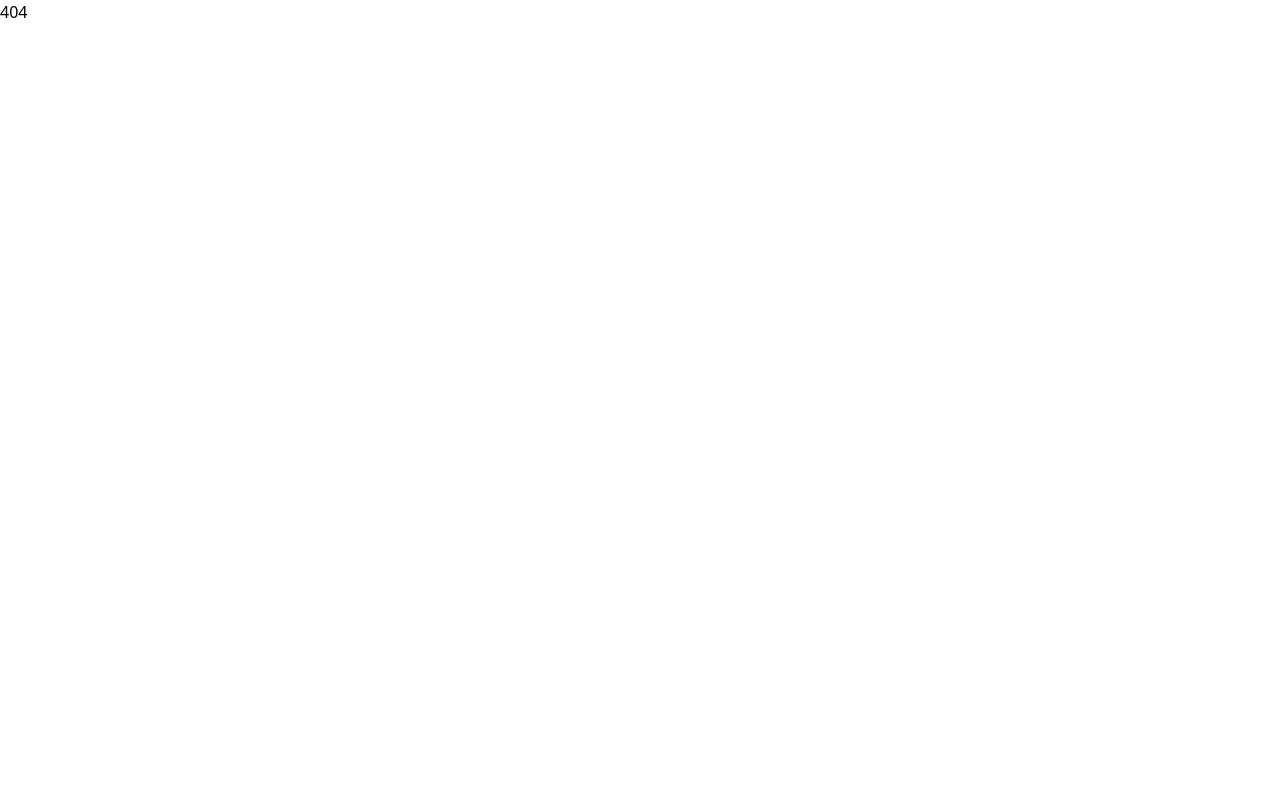
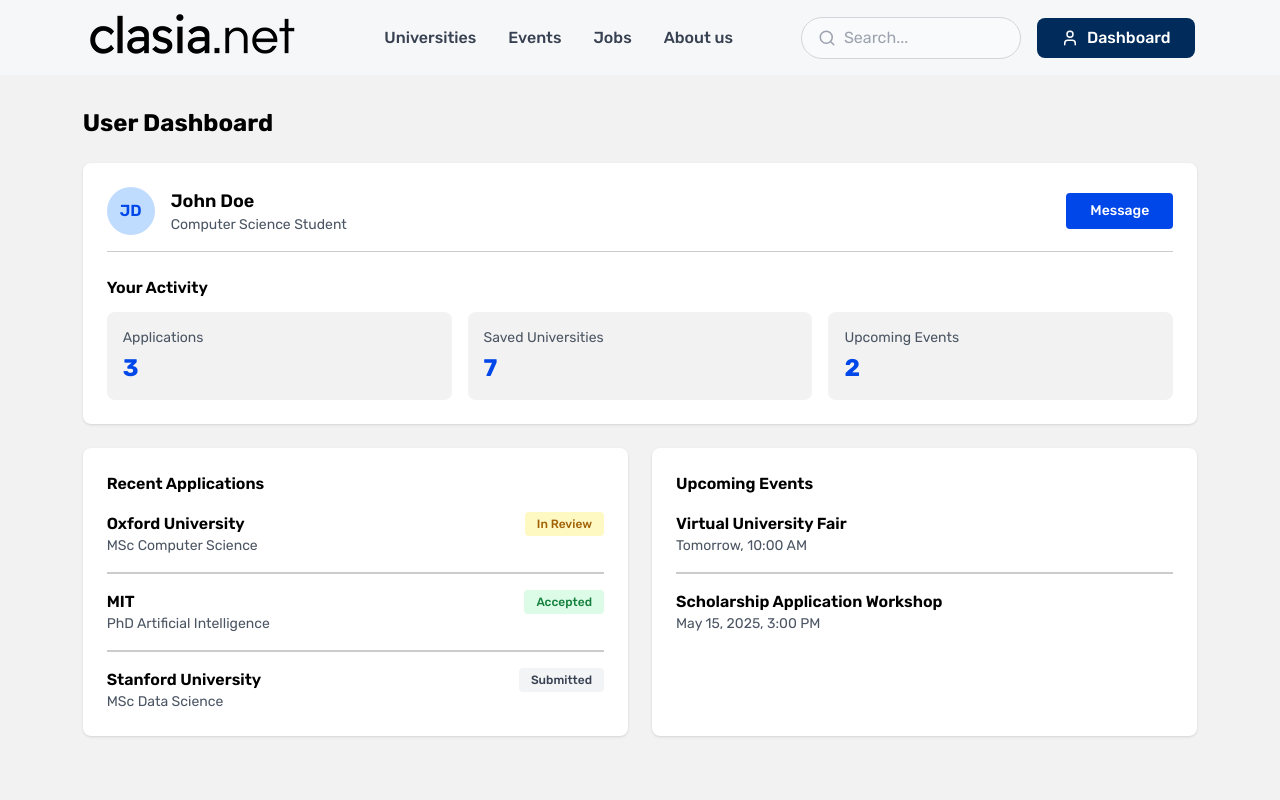
Before and after one commit to Sanjida-Khanam778/hugo-landing-page, a React (Vite) app: page /user in a window 1280 px wide. Before the commit this address had no page. Shown: the top 800 px of the page. Built offline with nearby package versions, Linux system fonts and the light colour scheme.

Commit message:
user dashboard created

```diff
--- a/src/Pages/UserDashboard/UserDashboard.jsx
+++ b/src/Pages/UserDashboard/UserDashboard.jsx
@@ -1,55 +1,58 @@
-import React from 'react';
+import React from "react";
 
 export default function UserDashboard() {
   return (
-    <div className="min-h-screen bg-gray-100 p-8">
-      <div className="max-w-4xl mx-auto">
+    <div className="min-h-screen bg-base p-8">
+      <div className="w-11/12 mx-auto">
         {/* Header */}
         <h1 className="text-2xl font-bold mb-6">User Dashboard</h1>
 
+        <div className="bg-white p-6 mb-6 rounded-lg shadow">
           {/* Profile Section */}
-        <div className="bg-white rounded-lg shadow p-6 mb-6">
+          <div className=" border-b border-[#CCCCCC] pb-4">
             <div className="flex items-center justify-between">
               <div className="flex items-center gap-4">
-              <div className="w-12 h-12 bg-blue-100 rounded-full flex items-center justify-center text-blue-600 font-semibold">
+                <div className="w-12 h-12 bg-[#BFDBFE] rounded-full flex items-center justify-center text-blue font-semibold">
                   JD
                 </div>
                 <div>
                   <h2 className="font-semibold text-lg">John Doe</h2>
-                <p className="text-gray-600 text-sm">Computer Science Student</p>
+                  <p className="text-gray-600 text-sm">
+                    Computer Science Student
+                  </p>
                 </div>
               </div>
-            <button className="bg-blue-600 text-white px-6 py-2 rounded text-sm font-medium hover:bg-blue-700">
+              <button className="bg-blue text-white px-6 py-2 rounded text-sm font-medium hover:bg-blue-700">
                 Message
               </button>
             </div>
           </div>
 
           {/* Your Activity Section */}
-        <div className="mb-6">
+          <div className="mt-6">
             <h3 className="font-semibold mb-3">Your Activity</h3>
             <div className="grid grid-cols-3 gap-4">
-            <div className="bg-white rounded-lg shadow p-4">
+              <div className="bg-base rounded-lg  p-4">
                 <p className="text-gray-600 text-sm mb-1">Applications</p>
-              <p className="text-blue-600 text-2xl font-bold">3</p>
+                <p className="text-blue  text-2xl font-bold">3</p>
               </div>
-            <div className="bg-white rounded-lg shadow p-4">
+              <div className="bg-base rounded-lg  p-4">
                 <p className="text-gray-600 text-sm mb-1">Saved Universities</p>
-              <p className="text-blue-600 text-2xl font-bold">7</p>
+                <p className="text-blue  text-2xl font-bold">7</p>
               </div>
-            <div className="bg-white rounded-lg shadow p-4">
+              <div className="bg-base rounded-lg  p-4">
                 <p className="text-gray-600 text-sm mb-1">Upcoming Events</p>
-              <p className="text-blue-600 text-2xl font-bold">2</p>
+                <p className="text-blue  text-2xl font-bold">2</p>
               </div>
             </div>
           </div>
-
+        </div>
         {/* Main Content Grid */}
         <div className="grid grid-cols-2 gap-6">
           {/* Recent Applications */}
           <div className="bg-white rounded-lg shadow p-6">
             <h3 className="font-semibold mb-4">Recent Applications</h3>
-            <div className="space-y-4">
+            <div className="space-y-4 divide-y-2 divide-[#CCCCCC]">
               <div className="flex justify-between items-start">
                 <div>
                   <h4 className="font-semibold">Oxford University</h4>
@@ -60,17 +63,19 @@ export default function UserDashboard() {
                 </span>
               </div>
 
-              <div className="flex justify-between items-start">
+              <div className="flex justify-between items-start pt-4">
                 <div>
                   <h4 className="font-semibold">MIT</h4>
-                  <p className="text-gray-600 text-sm">PhD Artificial Intelligence</p>
+                  <p className="text-gray-600 text-sm">
+                    PhD Artificial Intelligence
+                  </p>
                 </div>
                 <span className="bg-green-100 text-green-700 text-xs px-3 py-1 rounded font-medium">
                   Accepted
                 </span>
               </div>
 
-              <div className="flex justify-between items-start">
+              <div className="flex justify-between items-start pt-4">
                 <div>
                   <h4 className="font-semibold">Stanford University</h4>
                   <p className="text-gray-600 text-sm">MSc Data Science</p>
@@ -85,14 +90,16 @@ export default function UserDashboard() {
           {/* Upcoming Events */}
           <div className="bg-white rounded-lg shadow p-6">
             <h3 className="font-semibold mb-4">Upcoming Events</h3>
-            <div className="space-y-4">
+            <div className="space-y-4 divide-y-2 divide-[#CCCCCC]">
               <div>
                 <h4 className="font-semibold">Virtual University Fair</h4>
                 <p className="text-gray-600 text-sm">Tomorrow, 10:00 AM</p>
               </div>
 
-              <div>
-                <h4 className="font-semibold">Scholarship Application Workshop</h4>
+              <div className="pt-4 ">
+                <h4 className="font-semibold">
+                  Scholarship Application Workshop
+                </h4>
                 <p className="text-gray-600 text-sm">May 15, 2025, 3:00 PM</p>
               </div>
             </div>
--- a/src/Routers/Router.jsx
+++ b/src/Routers/Router.jsx
@@ -84,7 +84,7 @@ export const router = createBrowserRouter([
         element: <About />,
       },
       {
-        path: "/about",
+        path: "/user",
         element: <UserDashboard />,
       },
     ],
```
Lines whose indentation alone changed are shown as unchanged.
